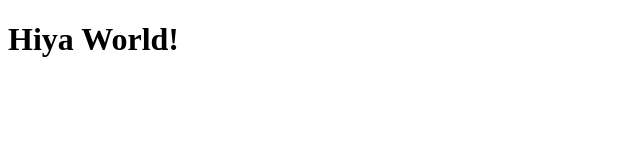
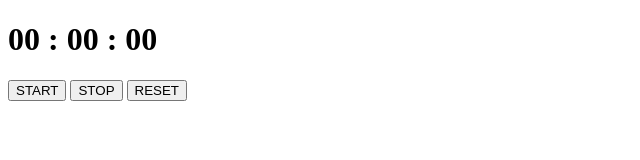
Before and after one commit to srsexton94/swsw, a plain HTML site: page index.html in a window 1280 px wide. Shown: the whole page, without its empty margins (0-640 px from the left). Drawn offline with Linux system fonts and the light colour scheme.

Commit message:
Add stopwatch base structure

```diff
--- a/index.html
+++ b/index.html
@@ -6,7 +6,18 @@
     </head>
 
     <body>
-        <h1>Hiya World!</h1>
+        <div class="container">
+            <h1 class="screen">
+                <span id="minutes">00</span> :
+                <span id="seconds">00</span> :
+                <span id="hundredths">00</span>
+            </h1>
+            <div class="buttons">
+                <button id="start">START</button>
+                <button id="stop">STOP</button>
+                <button id="reset">RESET</button>
+            </div>
+        </div>
         <script src="scripts.js"></script>
     </body>
 </html>
```
